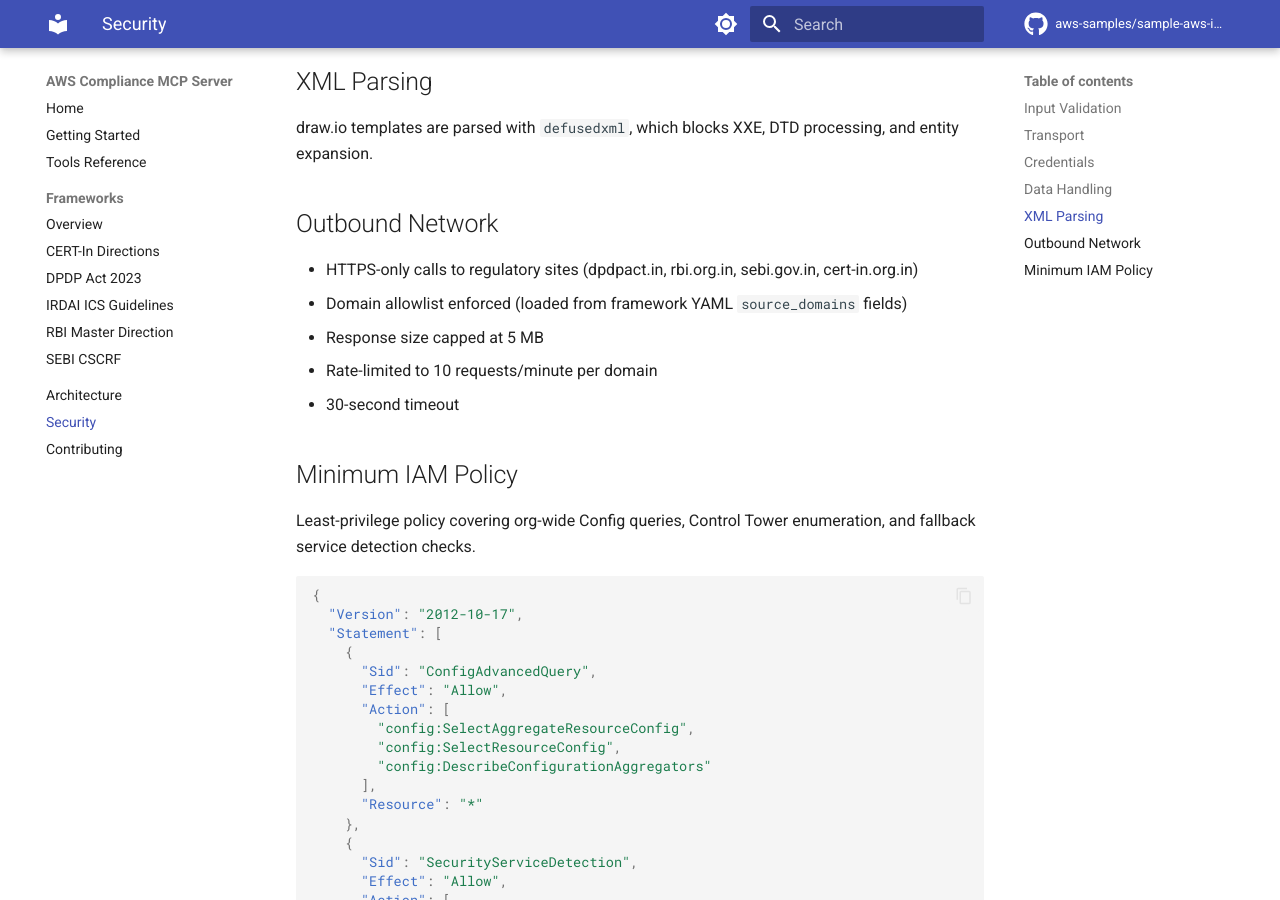
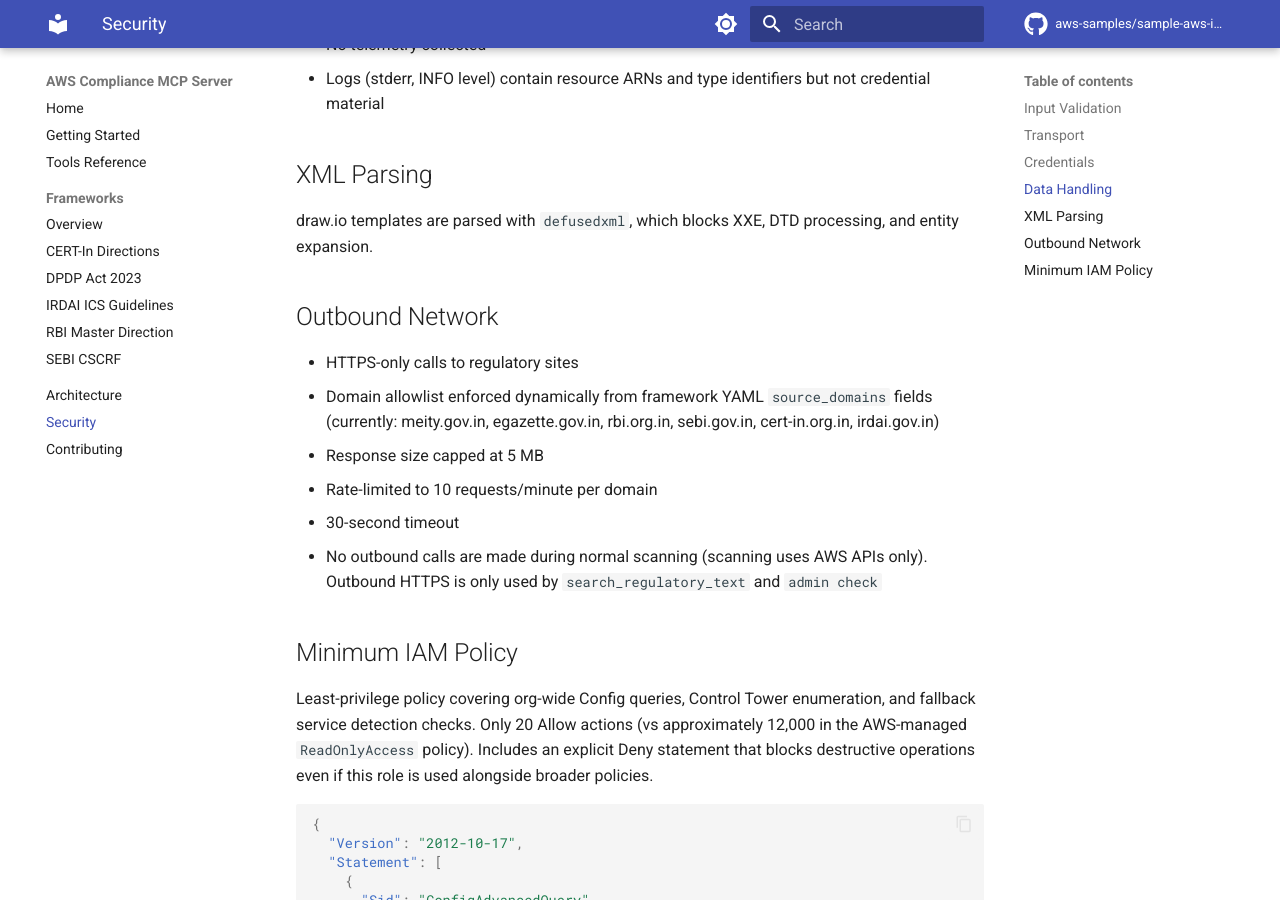
Before and after one commit to aws-samples/sample-aws-india-compliance-mcp, an MkDocs documentation site: the page built from docs/security.md, in a window 1280 px wide and 900 px high, scrolled down 1052 px. Built offline with MkDocs 1.6.1 and Material for MkDocs 9.7.7, drawn with Linux system fonts in a browser that asks for light colours; comment, search, counter and statistics services are not loaded; some of the changed text lies outside the part shown.

Commit message:
fix: correct security docs (remove false MCP_API_KEY claim, update source domains) v0.5.1 - Transport section: removed reference to non-existent MCP_API_KEY - Added guidance for remote deployments (reverse proxy, VPN) - Outbound Network: updated domain list to reflect current frameworks - Clarified that outbound HTTPS only happens during regulatory text search - Added IAM policy link in README prerequisites

````diff
--- a/docs/security.md
+++ b/docs/security.md
@@ -13,7 +13,9 @@
 ## Transport
 
 - `stdio` by default (local process, no network exposure)
-- For remote deployment over HTTP, set `MCP_API_KEY` and use OAuth 2.1 or equivalent authentication
+- `streamable-http` available for remote deployment (set `MCP_TRANSPORT=streamable-http`)
+- No built-in authentication. For remote deployments, place behind a reverse proxy with authentication (for example API Gateway, ALB with OIDC, or VPN)
+- Binds to `127.0.0.1` by default (configurable via `MCP_HOST`). Do not bind to `0.0.0.0` without authentication in front
 
 ## Credentials
 
@@ -33,15 +35,16 @@
 
 ## Outbound Network
 
-- HTTPS-only calls to regulatory sites (dpdpact.in, rbi.org.in, sebi.gov.in, cert-in.org.in)
-- Domain allowlist enforced (loaded from framework YAML `source_domains` fields)
+- HTTPS-only calls to regulatory sites
+- Domain allowlist enforced dynamically from framework YAML `source_domains` fields (currently: meity.gov.in, egazette.gov.in, rbi.org.in, sebi.gov.in, cert-in.org.in, irdai.gov.in)
 - Response size capped at 5 MB
 - Rate-limited to 10 requests/minute per domain
 - 30-second timeout
+- No outbound calls are made during normal scanning (scanning uses AWS APIs only). Outbound HTTPS is only used by `search_regulatory_text` and `admin check`
 
 ## Minimum IAM Policy
 
-Least-privilege policy covering org-wide Config queries, Control Tower enumeration, and fallback service detection checks.
+Least-privilege policy covering org-wide Config queries, Control Tower enumeration, and fallback service detection checks. Only 20 Allow actions (vs approximately 12,000 in the AWS-managed `ReadOnlyAccess` policy). Includes an explicit Deny statement that blocks destructive operations even if this role is used alongside broader policies.
 
 ```json
 {
--- a/pyproject.toml
+++ b/pyproject.toml
@@ -1,6 +1,6 @@
 [project]
 name = "aws-india-compliance"
-version = "0.5.0"
+version = "0.5.1"
 description = "MCP server to assess AWS infrastructure against regulatory compliance frameworks"
 requires-python = ">=3.10"
 license = "Apache-2.0"
--- a/src/aws_india_compliance/__init__.py
+++ b/src/aws_india_compliance/__init__.py
@@ -4,4 +4,4 @@
 RBI Master Direction on IT Governance 2023.
 """
 
-__version__ = "0.5.0"
+__version__ = "0.5.1"
````
Also changed, not shown: other parts of docs/security.md (+0 -2 lines).
